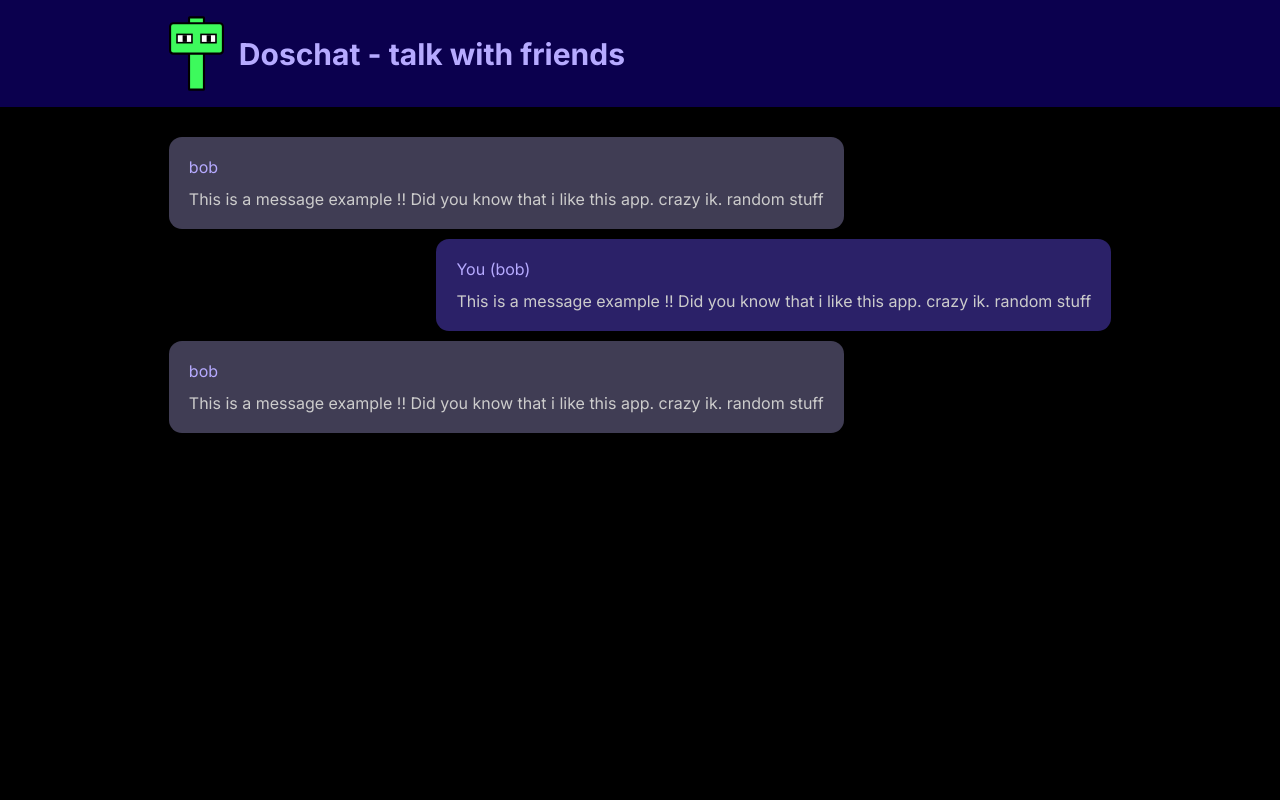
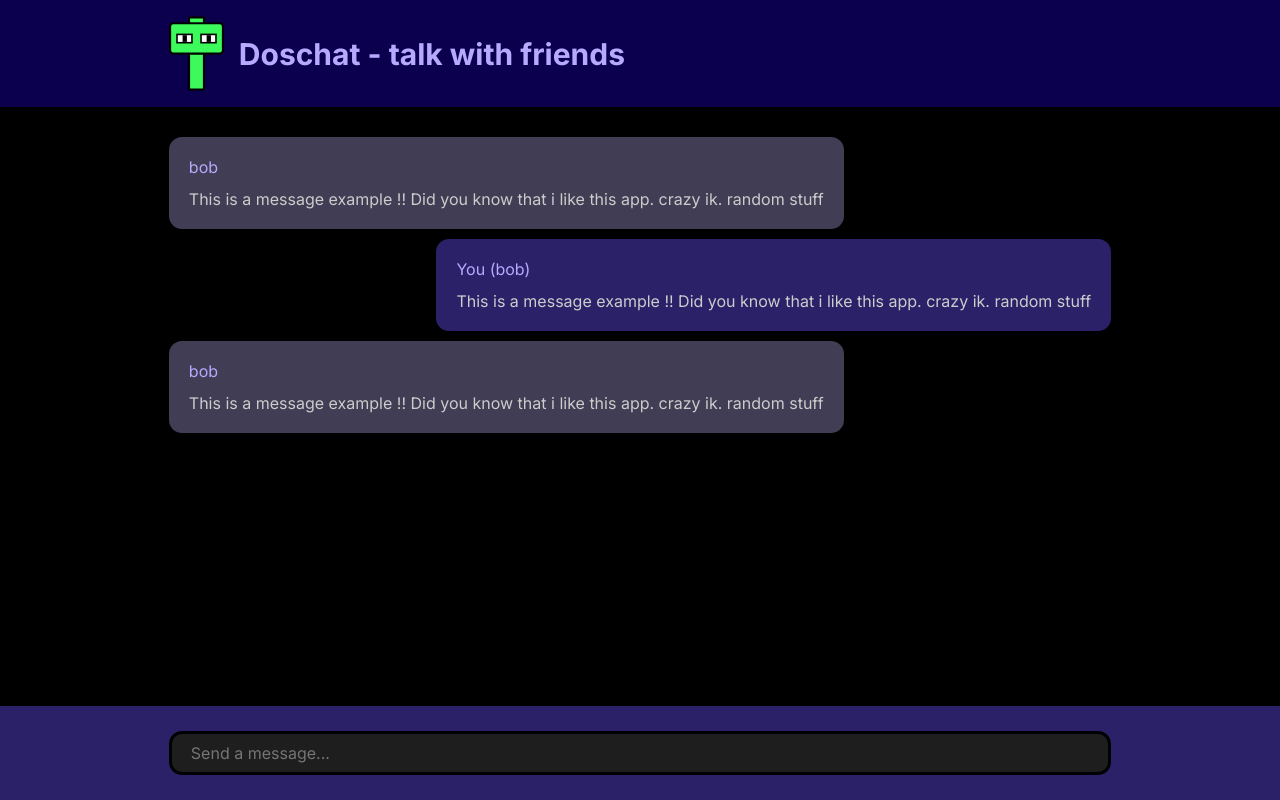
Before and after one commit to nadirzebiri/doschat, a Next.js app: page / in a window 1280 px wide. Built offline with nearby package versions, Linux system fonts and the light colour scheme.

Commit message:
chatbox + refactor css

```diff
--- /dev/null
+++ b/components/chatbox.js
@@ -0,0 +1,13 @@
+import styles from "./chatbox.module.css";
+
+export default function Chatbox() {
+	return (
+		<div className={styles.chatbox}>
+			<input
+				className={styles.chatInput}
+				placeholder='Send a message...'
+				type='text'
+			/>
+		</div>
+	);
+}
--- /dev/null
+++ b/components/chatbox.module.css
@@ -0,0 +1,21 @@
+.chatbox {
+	position: fixed;
+	bottom: 0;
+	width: 100vw;
+	background-color: var(--c-secondary-light);
+	padding: 25px var(--container-gutter-horizontal);
+}
+
+.chatInput {
+	background-color: var(--c-primary-darker);
+	width: 100%;
+	border: 3px black solid;
+	padding: 9px 19px;
+	border-radius: 13px;
+	color: var(--c-primary);
+}
+
+.chatInput:focus {
+	outline: none;
+	border: 3px var(--c-primary-dark) solid;
+}
--- a/components/header.js
+++ b/components/header.js
@@ -5,7 +5,6 @@ import utilsStyles from "../src/styles/utils.module.css";
 export default function Header() {
 	return (
 		<div className={styles.header}>
-			<div className={utilsStyles.container}>
 			<Image
 				className={styles.icon}
 				src='/logo.svg'
@@ -15,6 +14,5 @@ export default function Header() {
 			/>
 			<h1 className={utilsStyles.heading}>Doschat - talk with friends</h1>
 		</div>
-		</div>
 	);
 }
--- a/components/header.module.css
+++ b/components/header.module.css
@@ -1,10 +1,7 @@
 .header {
 	color: var(--c-secondary);
 	background-color: var(--c-secondary-dark);
-	padding: 15px 0;
-}
-
-.header div {
+	padding: 15px var(--container-gutter-horizontal);
 	display: flex;
 	align-items: center;
 	gap: 15px;
--- a/components/layout.js
+++ b/components/layout.js
@@ -37,7 +37,7 @@ export default function Layout({ children }) {
 					content='https://metatags.io/assets/meta-tags-16a33a6a8531e519cc0936fbba0ad904e52d35f34a46c97a2c9f6f7dd7d336f2.png'
 				/>
 			</Head>
-			<div>{children}</div>
+			{children}
 		</>
 	);
 }
--- a/src/pages/index.js
+++ b/src/pages/index.js
@@ -1,8 +1,8 @@
 import { Inter } from "@next/font/google";
 import Header from "../../components/header";
-import utilsStyles from "../styles/utils.module.css";
 import Message from "../../components/message";
 import styles from "../styles/index.module.css";
+import Chatbox from "../../components/chatbox";
 
 const inter = Inter({ subsets: ["latin"] });
 
@@ -10,7 +10,6 @@ export default function Home() {
 	return (
 		<>
 			<Header />
-			<div className={utilsStyles.container}>
 			<div className={styles.messagesContainer}>
 				<Message
 					authorName='bob'
@@ -28,7 +27,7 @@ export default function Home() {
 					byAuthUser={false}
 				/>
 			</div>
-			</div>
+			<Chatbox />
 		</>
 	);
 }
--- a/src/styles/globals.css
+++ b/src/styles/globals.css
@@ -1,5 +1,7 @@
 :root {
 	font-size: 62.5%; /* now 1rem = 10px */
+
+	--container-gutter-horizontal: 13.19%;
 
 	/* Colors variables */
 	/* Primary */
@@ -24,3 +26,8 @@ body {
 	font-size: 1.6rem;
 	background-color: var(--c-primary-darkest);
 }
+
+input {
+	font-size: inherit;
+	font-family: inherit;
+}
--- a/src/styles/index.module.css
+++ b/src/styles/index.module.css
@@ -2,5 +2,5 @@
 	display: flex;
 	flex-direction: column;
 	gap: 10px;
-	padding: 30px 0px;
+	padding: 30px var(--container-gutter-horizontal);
 }
--- a/src/styles/utils.module.css
+++ b/src/styles/utils.module.css
@@ -3,5 +3,5 @@
 }
 
 .container {
-	padding: 0px 13.19%;
+	padding: 0px var(--container-gutter-horizontal);
 }
```
Lines whose indentation alone changed are shown as unchanged.
